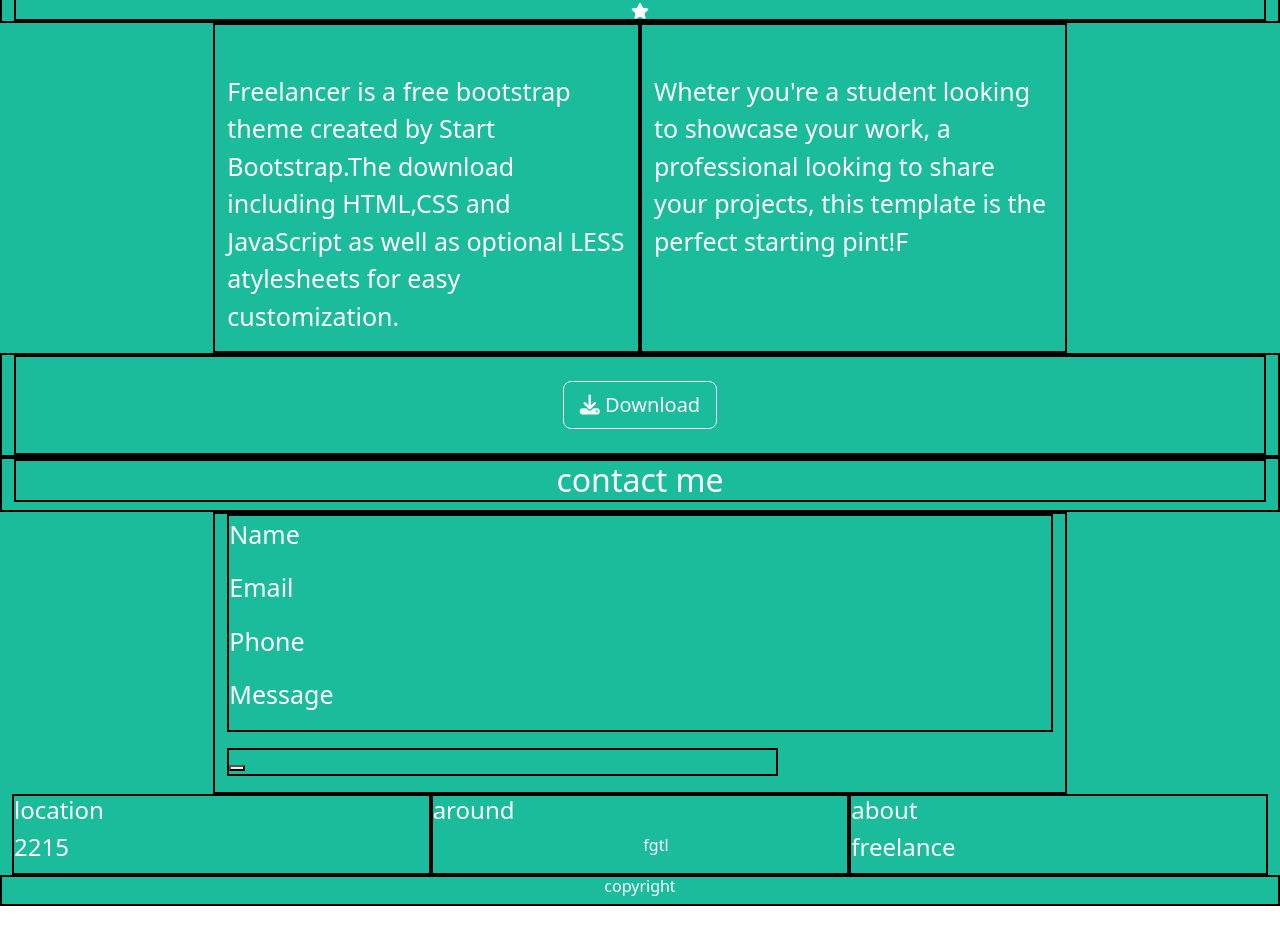
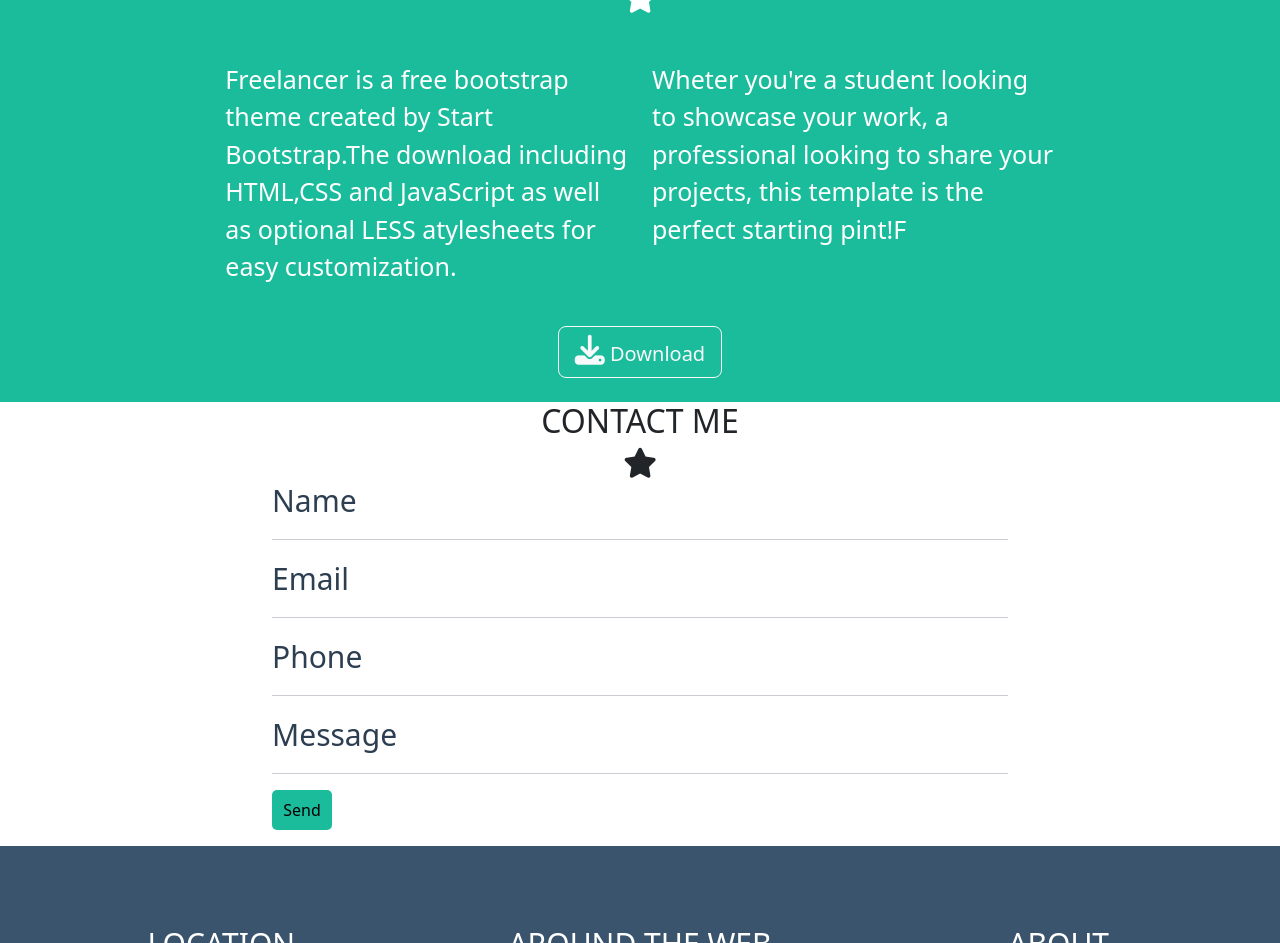
Before and after one commit to Antonio9026/html-css-bootstrap-freelancer, a plain HTML site: page index.html in a window 1280 px wide. Shown: the part 1857-2800 px from the top of the page. Before the commit the page ends 2763 px from the top, so only its background shows below. Drawn offline with nearby package versions, Linux system fonts and the light colour scheme.

Commit message:
dettagli sezione footer

```diff
--- a/css/style.css
+++ b/css/style.css
@@ -48,6 +48,7 @@ background-color:#1abc9c ;
     color: white;
 }
 .start i{
+    font-size: 30px;
     color: white;
 }
 .persona{
@@ -63,7 +64,7 @@ background-color:#1abc9c ;
 }
 .portfolio .star{
     color:#2c3e50;
-    font-size: 20px;
+    font-size: 30px;
 }
 .portfolio [class*="col"]{
     padding: 20px 0;
@@ -78,26 +79,79 @@ background-color:#1abc9c ;
     background-color: #1abc9c;
     color: white;
 }
+.star{
+    font-size: 30px;
+}
 
 .about p{
     font-size: 25px;
 
 }
+.about i{
+    font-size: 30px;
+}
+/* regole contact me --> */
+.contact p{
+    font-size: 30px;
+    color: #2c3e50;
+}
+hr{
+    color: #2c3e50;
+}
+.contact-b{
+    background-color:#1abc9c ;
+    width: 60px;
+    height: 40px;
+    border-radius: 5px;
+    border: none;
+}
+/* <!--regole footer --> */
+
+
+.location{
+    padding-top: 40px;
+    background-color:#3a546d ;
+    color: white;
+}
+
+.social{
+    width: 30px;
+    height: 30px;
+    border: solid white 1px;
+    border-radius: 50%;
+    margin: 5px;
+    padding: 30px 30px;
+    position: relative;
+
+}
+
+.social i {
+    font-size: 20px;
+    position: absolute;
+    bottom: 20px;
+    right:20px;
+}
+h4{
+    font-size: 30px;
+}
+.copy{
+    height: 100px;
+    background-color:#2c3e50 ;
+    color: white;
+}
+#copy{
+  font-size: 10px;
+
+
+}
 
 /* debug */
-[class*="col"] {
+/* [class*="col"] {
 
     border: black solid 2px;
-}
+} */
 
-.start-bootstrap {
+/* .start-bootstrap {
     background-color: #5cc7cb;
     height: 500px;
-}
-
-.contact, .about {
-
-}
-{
-    background-color: blue;
-}
+} */
--- a/index.html
+++ b/index.html
@@ -134,83 +134,88 @@
                     </button>
                 </div>
             </div>
+        </div>
         <!-- sezione contact me -->
         <div class="container contact justify-content-center">
             <div class="row contact">
                 <div class="col ">
                     <h2 class="col-12 d-flex justify-content-center">
-                            contact me
+                        CONTACT ME
                     </h2>
-                        <div class="star">
-
+                    <div class="star d-flex justify-content-center">
+                        <i class="fas fa-star"></i>
                     </div>
 
                 </div>
             </div>
-                <div class="row  justify-content-center  ">
+            <div class="row contact justify-content-center  ">
                 <div class="col-8 ">
                     <div class="col mb-3">
                         <p>Name</p>
+                        <hr>
                         <p>Email</p>
+                        <hr>
                         <p>Phone</p>
+                        <hr>
                         <p>Message</p>
+                        <hr>
                     </div>
-                        <div class="col-8 mb-3">
-                            <button class="  "></button>
+                    <div class="col-8 mb-3  ">
+                        <button class="contact-b" type="button">Send</button>
                     </div>
                 </div>
             </div>
         </div>
 
-        </div>
+
 
     </main>
 
     <!-- footer -->
 
     <footer class="container-fluid">
-        <div class="row about">
+        <div class="row  ">
             <!-- location -->
-            <div class="container d-flex flex-wrap justify-content-evenly">
+            <div class="container  location  d-flex flex-wrap justify-content-evenly">
                 <div class="col-12 col-md-4 ">
-                    <div class="location">
+                    <div class="location text-center ">
                         <h4>
-                            location
+                            LOCATION
                         </h4>
                         <h4>
-                            2215
+                            2215 John Daniel Drive Clark, MO 54243
                         </h4>
                     </div>
                 </div>
                 <!-- around the web -->
                 <div class="col-12 col-md-4">
-                    <div class="location  ">
-                        <h4>around</h4>
-                        <ul class="list d-flex justify-content-center">
-                            <li>f</li>
-                            <li>g</li>
-                            <li>t</li>
-                            <li>l</li>
+                    <div class="location text-center justify-content-evenly">
+                        <h4>AROUND THE WEB </h4>
+                        <ul class="list d-flex justify-content-center ">
+                            <li class="social"><i class="fa-brands fa-facebook-f"></i></li>
+                            <li class="social"><i class="fa-brands fa-google-plus-g"></i></li>
+                            <li class="social"><i class="fa-brands fa-twitter"></i></li>
+                            <li class="social"><i class="fa-brands fa-linkedin-in"></i></li>
                         </ul>
                     </div>
                 </div>
                 <!-- about freelancer -->
-                <div class="col">
+                <div class="col location text-center">
                     <h4>
-                        about
+                       ABOUT
                     </h4>
                     <h4>
-                        freelance
+                     Freelance is a free to use, open source Bootstrap theme created by <a href="http://">Start Bootstrap</a>
                     </h4>
                 </div>
 
             </div>
             <!-- copyright -->
 
-            <div class="col ">
+            <div class="col copy d-flex align-items-center d-flex justify-content-center " >
 
-                <h6 class="d-flex justify-content-center">
-                    copyright
+                <h6 class=" ">
+                    <p class="copy-p">Copyright <i id="copy" class="fa-regular fa-copyright"> </i>  your website 2019</p>
                 </h6>
 
 
```
Lines whose indentation alone changed are shown as unchanged.
